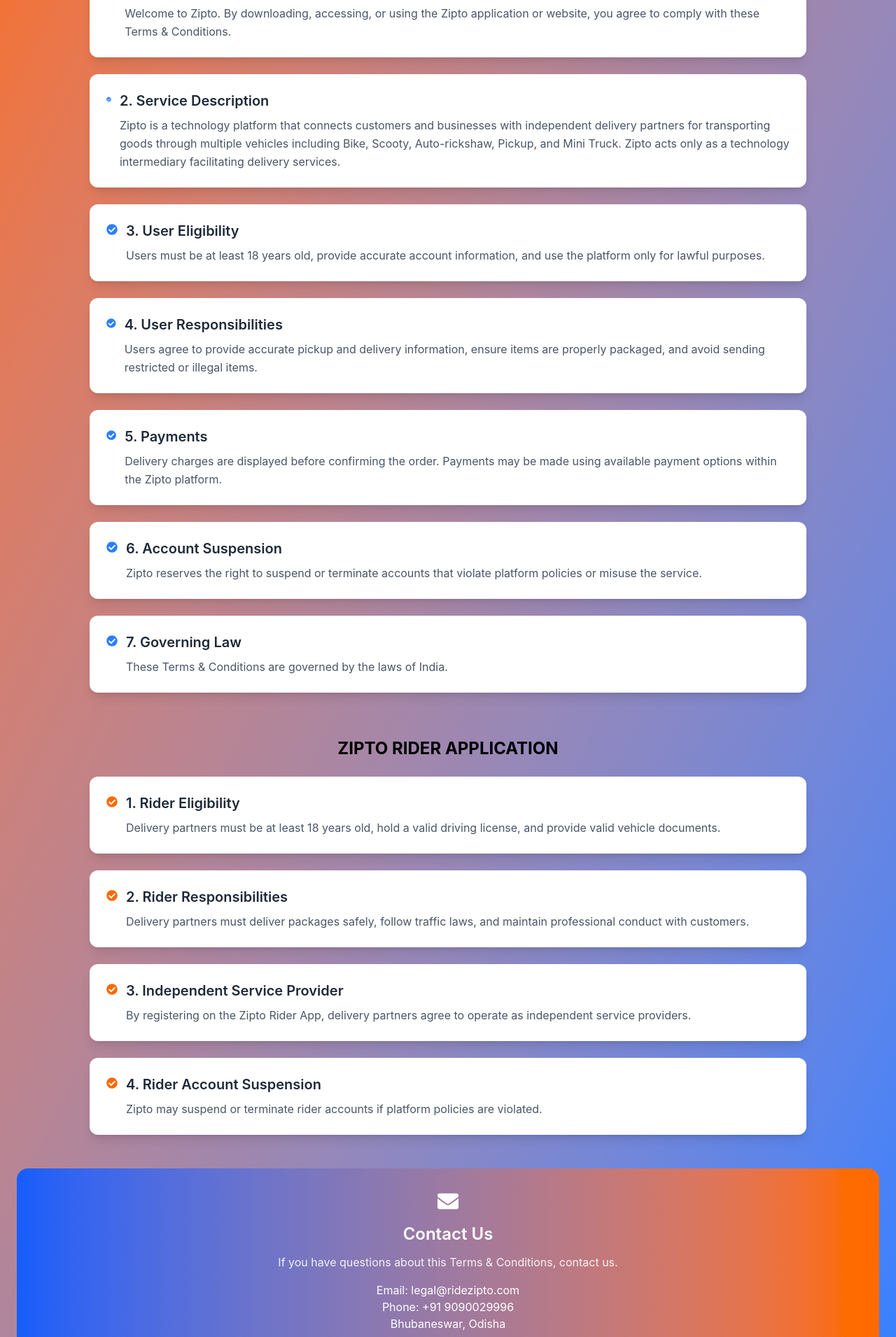
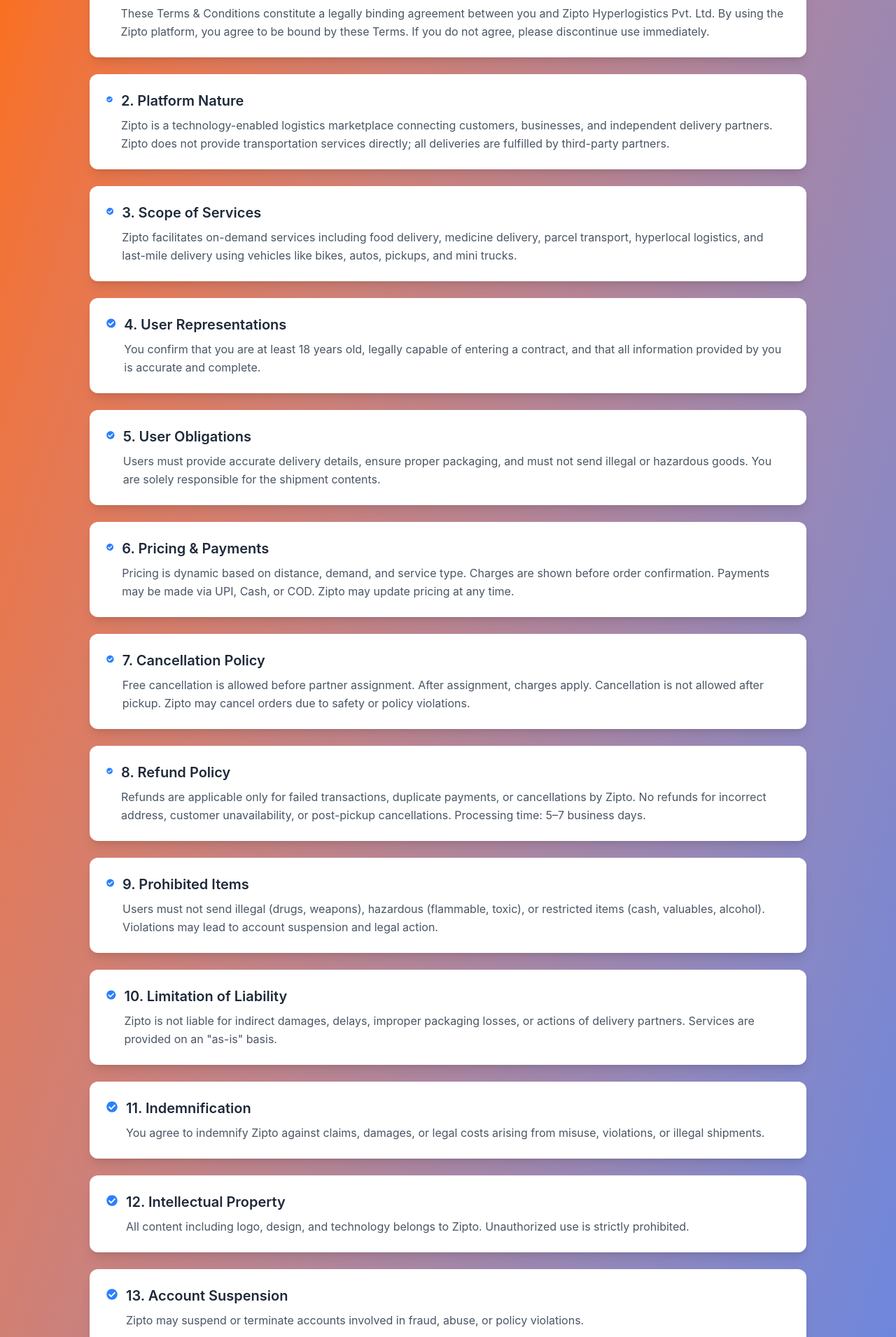
Before and after one commit to ridezipto-app/Zipto-Website, a React (Vite) app in the folder Frontend/: page /terms-of-service in a window 1280 px wide. Shown: the part 620-2531 px from the top of the page at 70% size. Built offline with nearby package versions, Linux system fonts and the light colour scheme.

Commit message:
Update TermsConditions.jsx

```diff
--- a/Frontend/src/pages/TermsConditions.jsx
+++ b/Frontend/src/pages/TermsConditions.jsx
@@ -14,50 +14,94 @@
 const sections = [
   {
     title: "1. Introduction",
-      text: `Welcome to Zipto. By downloading, accessing, or using the Zipto application or website, you agree to comply with these Terms & Conditions.`,
+    text: `These Terms & Conditions constitute a legally binding agreement between you and Zipto Hyperlogistics Pvt. Ltd. By using the Zipto platform, you agree to be bound by these Terms. If you do not agree, please discontinue use immediately.`,
   },
   {
-      title: "2. Service Description",
-      text: `Zipto is a technology platform that connects customers and businesses with independent delivery partners for transporting goods through multiple vehicles including Bike, Scooty, Auto-rickshaw, Pickup, and Mini Truck. Zipto acts only as a technology intermediary facilitating delivery services.`,
+    title: "2. Platform Nature",
+    text: `Zipto is a technology-enabled logistics marketplace connecting customers, businesses, and independent delivery partners. Zipto does not provide transportation services directly; all deliveries are fulfilled by third-party partners.`,
   },
   {
-      title: "3. User Eligibility",
-      text: `Users must be at least 18 years old, provide accurate account information, and use the platform only for lawful purposes.`,
+    title: "3. Scope of Services",
+    text: `Zipto facilitates on-demand services including food delivery, medicine delivery, parcel transport, hyperlocal logistics, and last-mile delivery using vehicles like bikes, autos, pickups, and mini trucks.`,
   },
   {
-      title: "4. User Responsibilities",
-      text: `Users agree to provide accurate pickup and delivery information, ensure items are properly packaged, and avoid sending restricted or illegal items.`,
+    title: "4. User Representations",
+    text: `You confirm that you are at least 18 years old, legally capable of entering a contract, and that all information provided by you is accurate and complete.`,
   },
   {
-      title: "5. Payments",
-      text: `Delivery charges are displayed before confirming the order. Payments may be made using available payment options within the Zipto platform.`,
+    title: "5. User Obligations",
+    text: `Users must provide accurate delivery details, ensure proper packaging, and must not send illegal or hazardous goods. You are solely responsible for the shipment contents.`,
   },
   {
-      title: "6. Account Suspension",
-      text: `Zipto reserves the right to suspend or terminate accounts that violate platform policies or misuse the service.`,
+    title: "6. Pricing & Payments",
+    text: `Pricing is dynamic based on distance, demand, and service type. Charges are shown before order confirmation. Payments may be made via UPI, Cash, or COD. Zipto may update pricing at any time.`,
   },
   {
-      title: "7. Governing Law",
-      text: `These Terms & Conditions are governed by the laws of India.`,
+    title: "7. Cancellation Policy",
+    text: `Free cancellation is allowed before partner assignment. After assignment, charges apply. Cancellation is not allowed after pickup. Zipto may cancel orders due to safety or policy violations.`,
+  },
+  {
+    title: "8. Refund Policy",
+    text: `Refunds are applicable only for failed transactions, duplicate payments, or cancellations by Zipto. No refunds for incorrect address, customer unavailability, or post-pickup cancellations. Processing time: 5–7 business days.`,
+  },
+  {
+    title: "9. Prohibited Items",
+    text: `Users must not send illegal (drugs, weapons), hazardous (flammable, toxic), or restricted items (cash, valuables, alcohol). Violations may lead to account suspension and legal action.`,
+  },
+  {
+    title: "10. Limitation of Liability",
+    text: `Zipto is not liable for indirect damages, delays, improper packaging losses, or actions of delivery partners. Services are provided on an "as-is" basis.`,
+  },
+  {
+    title: "11. Indemnification",
+    text: `You agree to indemnify Zipto against claims, damages, or legal costs arising from misuse, violations, or illegal shipments.`,
+  },
+  {
+    title: "12. Intellectual Property",
+    text: `All content including logo, design, and technology belongs to Zipto. Unauthorized use is strictly prohibited.`,
+  },
+  {
+    title: "13. Account Suspension",
+    text: `Zipto may suspend or terminate accounts involved in fraud, abuse, or policy violations.`,
+  },
+  {
+    title: "14. Force Majeure",
+    text: `Zipto is not responsible for delays or failures due to events beyond control such as natural disasters, government actions, or network failures.`,
+  },
+  {
+    title: "15. Governing Law",
+    text: `These Terms are governed by the laws of India. Courts in Bhubaneswar, Odisha shall have exclusive jurisdiction.`,
   },
 ];
 
 const riderSections = [
   {
-      title: "1. Rider Eligibility",
-      text: `Delivery partners must be at least 18 years old, hold a valid driving license, and provide valid vehicle documents.`,
+    title: "1. Independent Contractor Status",
+    text: `Delivery partners operate as independent contractors. This agreement does not create employment, partnership, or agency relationships.`,
   },
   {
-      title: "2. Rider Responsibilities",
-      text: `Delivery partners must deliver packages safely, follow traffic laws, and maintain professional conduct with customers.`,
+    title: "2. Service Obligations",
+    text: `Riders must complete deliveries responsibly, follow traffic laws, maintain professionalism, and ensure package safety.`,
   },
   {
-      title: "3. Independent Service Provider",
-      text: `By registering on the Zipto Rider App, delivery partners agree to operate as independent service providers.`,
+    title: "3. Earnings & Payouts",
+    text: `Earnings include base fare, distance fees, and incentives. Zipto may deduct platform fees or penalties where applicable.`,
   },
   {
-      title: "4. Rider Account Suspension",
-      text: `Zipto may suspend or terminate rider accounts if platform policies are violated.`,
+    title: "4. Performance Monitoring",
+    text: `Zipto may track acceptance rate, cancellations, and customer ratings. Poor performance may lead to deactivation.`,
+  },
+  {
+    title: "5. Prohibited Conduct",
+    text: `Riders must not tamper with goods, misuse customer data, accept illegal deliveries, or engage in fraud.`,
+  },
+  {
+    title: "6. Liability & Risk",
+    text: `Riders are responsible for their vehicle condition, legal compliance, and personal safety.`,
+  },
+  {
+    title: "7. Termination",
+    text: `Zipto may deactivate rider accounts without notice in cases of misconduct, fraud, or policy violations.`,
   },
 ];
 
```
Lines whose indentation alone changed are shown as unchanged.
